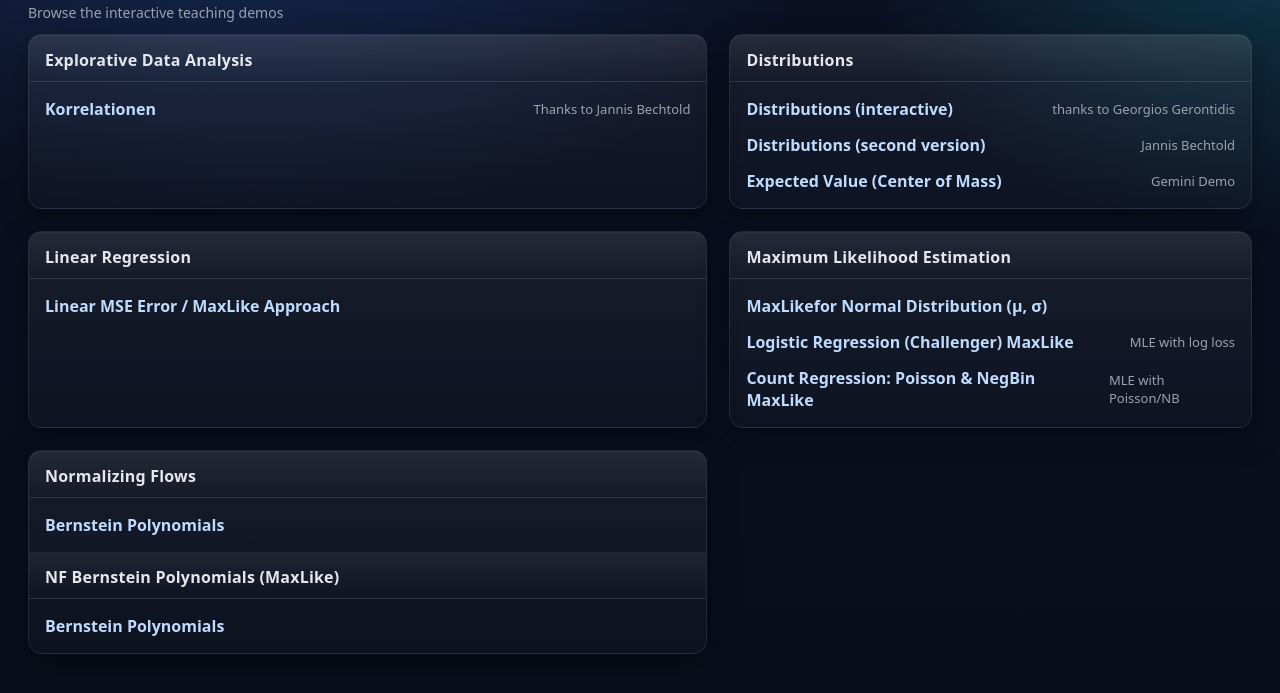
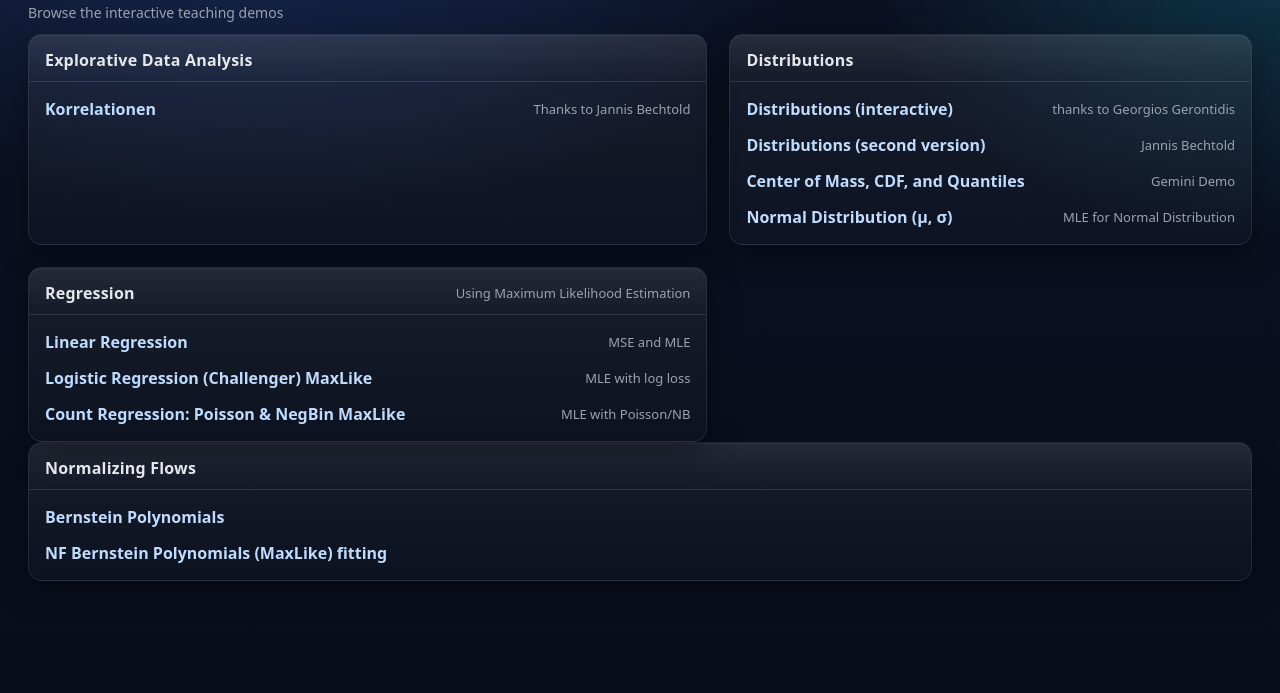
Before and after one commit to oduerr/stat_demos, a plain HTML site: page docs/index.html in a window 1280 px wide. Shown: the part 61-754 px from the top of the page. Drawn offline with Linux system fonts and the light colour scheme.

Commit message:
Update index.html

```diff
--- a/docs/index.html
+++ b/docs/index.html
@@ -68,35 +68,29 @@
               <span class="desc">Jannis Bechtold</span>
             </div>
             <div class="link-row">
-              <a href="./distribution_gemini.html">Expected Value (Center of Mass)</a>
+              <a href="./distribution_gemini.html">Center of Mass, CDF, and Quantiles</a>
               <span class="desc">Gemini Demo</span>
+            </div>
+            <div class="link-row">
+              <a href="./normal_mle.html">Normal Distribution (μ, σ)</a>
+              <span class="desc">MLE for Normal Distribution</span>
             </div>
           </div>
         </div>
       </section>
 
-      <section class="card" aria-label="Linear regression">
+      <section class="card" aria-label="Regression">
         <div class="card-header">
-          <div class="card-title">Linear Regression</div>
+          <div class="card-title">Regression</div>
+          <span class="desc">Using Maximum Likelihood Estimation</span>
         </div>
         <div class="card-body">
           <div class="list">
             <div class="link-row">
-              <a href="./linear_regression_nn.html">Linear MSE Error / MaxLike Approach</a>
+              <a href="./linear_regression_nn.html">Linear Regression</a>
+              <span class="desc">MSE and MLE</span>
             </div>
-          </div>
-        </div>
-      </section>
-
-      <section class="card" aria-label="Maximum likelihood estimation">
-        <div class="card-header">
-          <div class="card-title">Maximum Likelihood Estimation</div>
-        </div>
-        <div class="card-body">
             <div class="list">
-            <div class="link-row">
-              <a href="./normal_mle.html">MaxLikefor Normal Distribution (μ, σ)</a>
-            </div>
               <div class="link-row">
                 <a href="./logistic_regression.html">Logistic Regression (Challenger) MaxLike</a>
                 <span class="desc">MLE with log loss</span>
@@ -109,6 +103,9 @@
           </div>
       </section>
 
+    </div>
+    </section>
+
     <section class="card" aria-label="Normalizing flows">
       <div class="card-header">
         <div class="card-title">Normalizing Flows</div>
@@ -118,15 +115,8 @@
           <div class="link-row">
             <a href="./bernstein_polynomials.html">Bernstein Polynomials</a>
           </div>
-          </div>
-        </div>
-        <div class="card-header">
-          <div class="card-title">NF Bernstein Polynomials (MaxLike)</div>
-        </div>
-        <div class="card-body">
-          <div class="list">
           <div class="link-row">
-              <a href="./bernstein_max_likelihood.html">Bernstein Polynomials</a>
+            <a href="./bernstein_max_likelihood.html">NF Bernstein Polynomials (MaxLike) fitting</a>
           </div>
         </div>
       </div>
```
Lines whose indentation alone changed are shown as unchanged.
